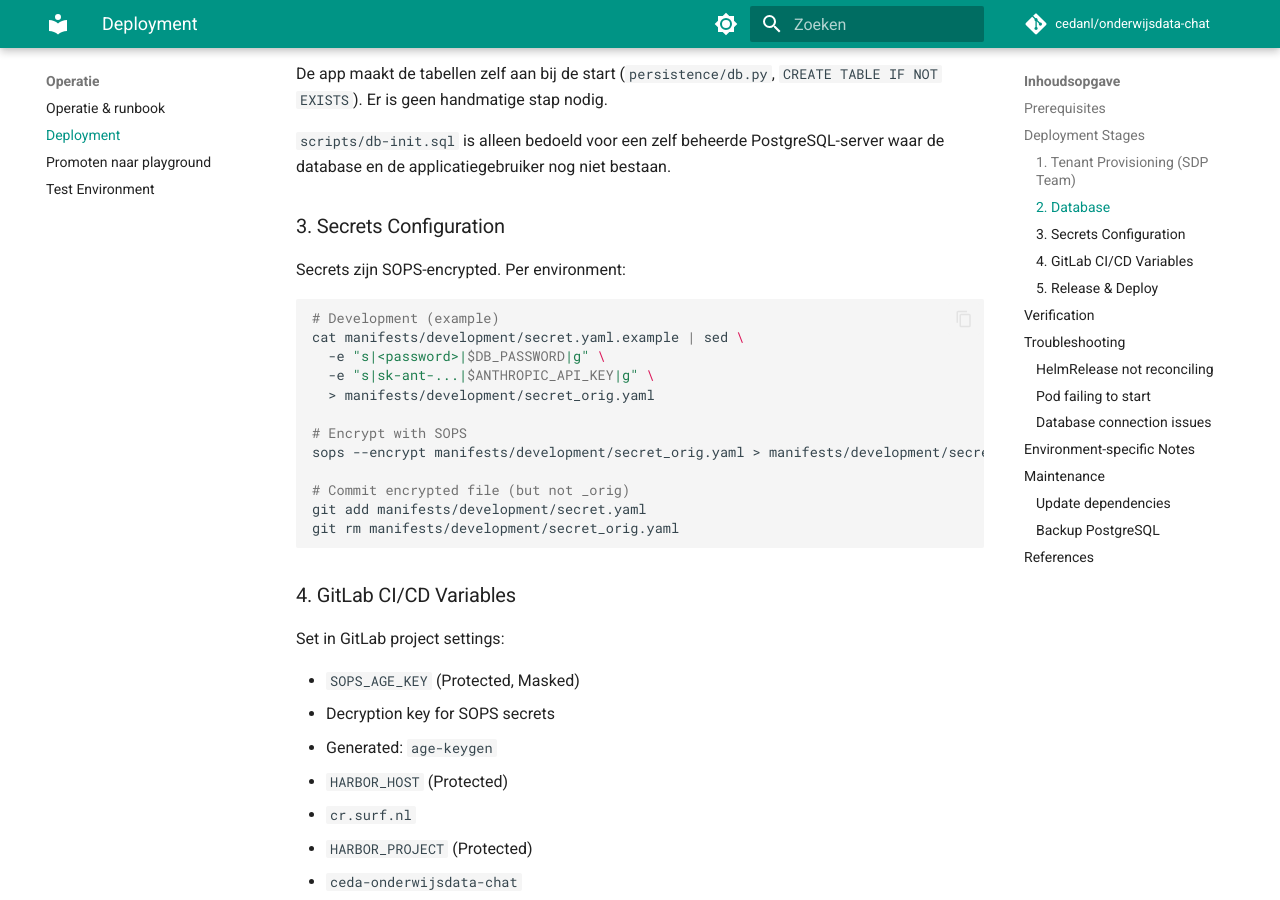
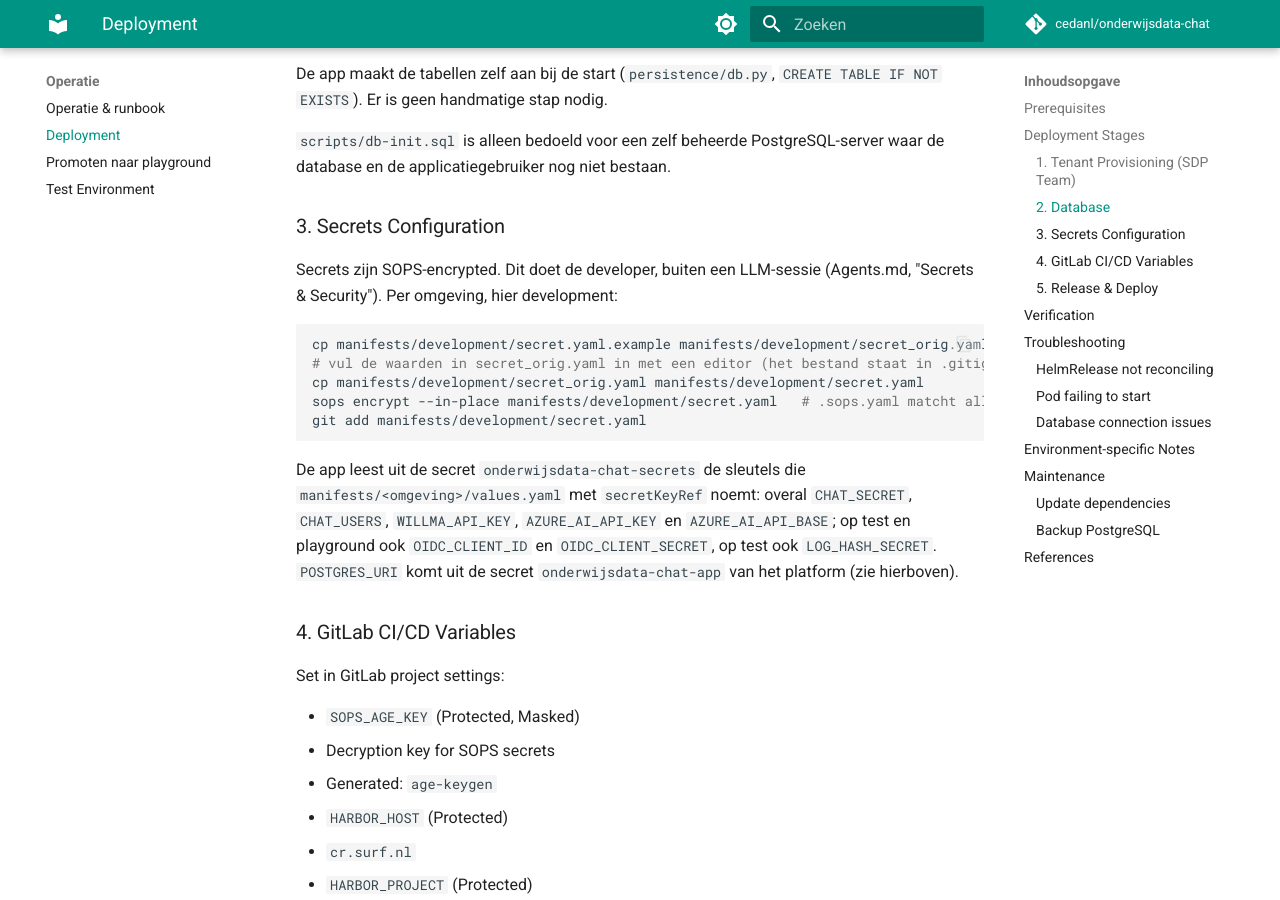
Before and after one commit to cedanl/onderwijsdata-chat, an MkDocs documentation site: the page built from docs/deployment.md, in a window 1280 px wide and 900 px high, scrolled down 903 px. Built offline with MkDocs 1.6.1 and Material for MkDocs 9.7.7, drawn with Linux system fonts in a browser that asks for light colours; comment, search, counter and statistics services are not loaded.

Commit message:
docs(deployment): secrets-recept volgt .sops.yaml en noemt de sleutels die de values lezen
Het sed-recept verving <password> en sk-ant-..., placeholders die niet in
secret.yaml.example staan, en versleutelde secret_orig.yaml: dat pad matcht
de creation rule in .sops.yaml (manifests/.*/secret.yaml$) niet. Daarna deed
het git rm op een bestand dat in .gitignore staat.

Het recept volgt nu de workflow uit Agents.md: example kopiëren, invullen,
naar secret.yaml kopiëren en in place versleutelen. Daaronder staan de
sleutels die manifests/*/values.yaml met secretKeyRef uit
onderwijsdata-chat-secrets lezen, per omgeving.

Niet gedaan: secret.yaml.example bijwerken. Dat is een secret-sjabloon en
valt buiten wat een LLM-sessie leest (Agents.md); dat deel blijft open.

Refs #856

Co-Authored-By: Claude Opus 5.5 <noreply@anthropic.com>

````diff
--- a/docs/deployment.md
+++ b/docs/deployment.md
@@ -34,22 +34,21 @@ De app maakt de tabellen zelf aan bij de start (`persistence/db.py`, `CREATE TAB
 
 ### 3. Secrets Configuration
 
-Secrets zijn SOPS-encrypted. Per environment:
+Secrets zijn SOPS-encrypted. Dit doet de developer, buiten een LLM-sessie (Agents.md, "Secrets & Security"). Per
+omgeving, hier development:
 
 ```bash
-# Development (example)
-cat manifests/development/secret.yaml.example | sed \
-  -e "s|<password>|$DB_PASSWORD|g" \
-  -e "s|sk-ant-...|$ANTHROPIC_API_KEY|g" \
-  > manifests/development/secret_orig.yaml
+cp manifests/development/secret.yaml.example manifests/development/secret_orig.yaml
+# vul de waarden in secret_orig.yaml in met een editor (het bestand staat in .gitignore)
+cp manifests/development/secret_orig.yaml manifests/development/secret.yaml
+sops encrypt --in-place manifests/development/secret.yaml   # .sops.yaml matcht alleen secret.yaml
+git add manifests/development/secret.yaml
+```
 
-# Encrypt with SOPS
-sops --encrypt manifests/development/secret_orig.yaml > manifests/development/secret.yaml
-
-# Commit encrypted file (but not _orig)
-git add manifests/development/secret.yaml
-git rm manifests/development/secret_orig.yaml
-```
+De app leest uit de secret `onderwijsdata-chat-secrets` de sleutels die `manifests/<omgeving>/values.yaml` met
+`secretKeyRef` noemt: overal `CHAT_SECRET`, `CHAT_USERS`, `WILLMA_API_KEY`, `AZURE_AI_API_KEY` en `AZURE_AI_API_BASE`;
+op test en playground ook `OIDC_CLIENT_ID` en `OIDC_CLIENT_SECRET`, op test ook `LOG_HASH_SECRET`. `POSTGRES_URI`
+komt uit de secret `onderwijsdata-chat-app` van het platform (zie hierboven).
 
 ### 4. GitLab CI/CD Variables
 
````
